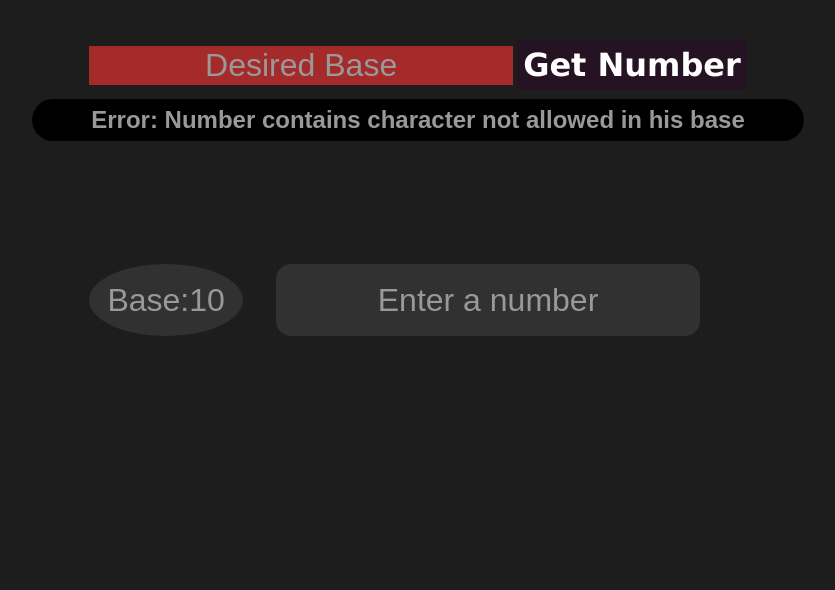
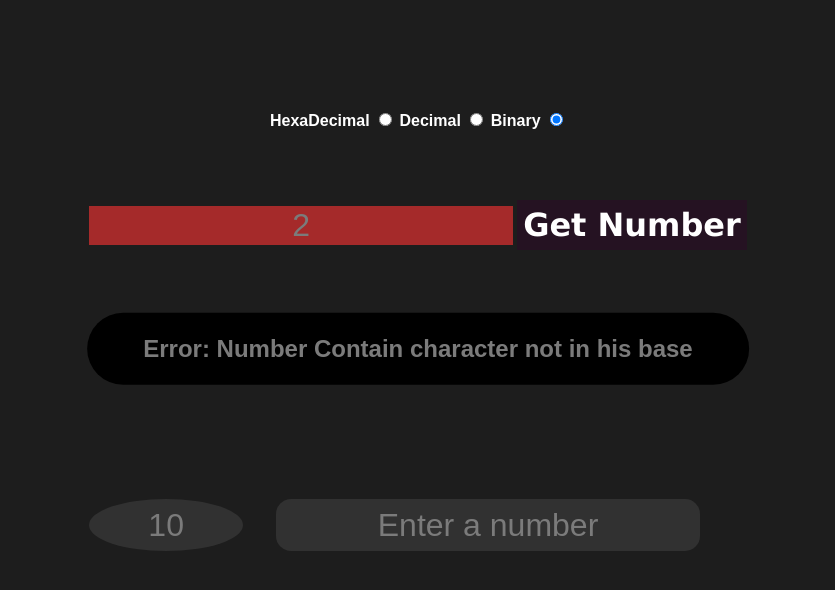
Before and after one commit to VI-RaYaN609/My-Projects-and-learning, a website: page JAVA-Script/Learning/Projects/HEX-BIN-Converter/index.html in a window 1280 px wide. Both pictures are taken after a click on the button "Get Number". Shown: the whole page, without its empty margins (222-1057 px from the left). Drawn offline with Linux system fonts and the light colour scheme.

Commit message:
index.html

```diff
--- a/JAVA-Script/Learning/Projects/HEX-BIN-Converter/index.html
+++ b/JAVA-Script/Learning/Projects/HEX-BIN-Converter/index.html
@@ -7,40 +7,42 @@
     <style>
         body{
             background-color: rgb(29, 29, 29);;
-            display: flex;
-            justify-content: center;
-            height: 100vh;
-            align-items: center;
-            overflow: hidden;
-            margin: 0;
+            margin: 0px;
             color: white;
+        }
+        #radio-buttons{
+            position: absolute;
+            left: 50%;
+            top: 15%;
+            transform:translate(-50%,-50%);
+            font-family: arial;
+            font-weight: bold;
+            font-size: 1em;
         }
         #container{
             display: grid;
             gap: 50px;
             position: absolute;
             left: 50%;
-            top: 30%;
+            top: 50%;
             transform: translate(-50%,-50%);
-            border: none;
             width: 100%;
             justify-content: center;
             height: 50%;
-            background-color: rgb(29, 29, 29);
         }
         input{
             text-align: center;
             color: white;
         }
         #display{
-            position: absolute;
-            top: 20%;
+            position: relative;
             left: 50%;
             transform: translate(-50%,-50%);
             background-color: black;
             color: white;
-            width: 60%;
-            height: 10%;
+            width: 100%;
+            height: 70%;
+            min-height: 50px;
             border: none;
             font-size: 1.5rem;
             font-family: Arial, Helvetica, sans-serif;
@@ -51,6 +53,19 @@
             background-color: brown;
             border: none;
             font-size: 2rem;
+        }
+        button{
+            background-color: rgb(37, 18, 34);
+            color: white;
+            font-family: Verdana, Geneva, Tahoma, sans-serif;
+            font-weight:bolder;
+            border: none;
+            height: 50px;
+            font-size: 2rem;
+        }
+        button:hover{
+            background-color: rgb(22, 11, 24);
+            color: rgb(153, 153, 153);
         }
         #buttons{
             display: flex;
@@ -73,29 +88,25 @@
             font-size: 2rem;
             border-radius: 50%;
         }
-        button{
-            background-color: rgb(37, 18, 34);
-            color: white;
-            font-family: Verdana, Geneva, Tahoma, sans-serif;
-            font-weight:bolder;
-            border: none;
-            height: 50px;
-            font-size: 2rem;
-        }
-        button:hover{
-            background-color: rgb(22, 11, 24);
-            color: rgb(153, 153, 153);
-        }
+
 
     </style>
 </head>
 <body>
+    <div id="radio-buttons">
+        <label>HexaDecimal</label>
+        <input id="hexa" type="radio" name="ik">
+        <label>Decimal</label>
+        <input id="decimal" type="radio" name="ik">
+        <label>Binary</label>
+        <input id="binary" type="radio" name="ik">
+    </div>
     <div id="container">
-        <input id="display" readonly>
         <div id="ele">
             <input type="text"id="Base">
             <button id="button" onclick="calc()">Get Number</button>
         </div>
+        <input id="display" readonly>
         <div id="buttons">
             <input id="inputbase">
             <input id="input">
@@ -106,51 +117,64 @@
         const input = document.getElementById("input")
         const inputbase= document.getElementById("inputbase")
         const base = document.getElementById("Base")
+        const hex = document.getElementById("hexa")
+        const decimal = document.getElementById("decimal")
+        const binary = document.getElementById("binary")
         display.value=``
         input.value = `Enter a number`
-        inputbase.value=`Base:10`
-        base.value = `Desired Base`
+        inputbase.value=`10`
+        base.value = `2`
+        hex.checked=false
+        decimal.checked=false
+        binary.checked=true
         const elements = [display,input,base,inputbase]
         for(let ele of elements){
-            ele.style.color = `rgb(153, 153, 153)`
+            ele.style.color = `rgb(123, 123, 123)`
         }
 
-
-        function val0(element){
-            element.value = ``
-        }
-
-        function hover(){
+        function main(){
             input.addEventListener("mousedown",function(){
                 input.value =``
                 input.style.color=`white`
             })
             base.addEventListener("mousedown",function(){
                 base.value =``
+                hex.checked=false
+                decimal.checked=false
+                binary.checked=false
                 base.style.color=`white`
             })
             inputbase.addEventListener("mousedown",function(){
                 inputbase.value =``
                 inputbase.style.color=`white`
             })
-        }
+            hex.addEventListener("change", function () {
+                if (hex.checked) {base.value = "16";base.style.color=`white`}})
+            decimal.addEventListener("change", function () {
+                if (decimal.checked) {base.value = "10";base.style.color=`white`}})
+            binary.addEventListener("change", function () {
+                if (binary.checked) {base.value = "2";base.style.color=`white`}})
+
+            }
         let numbers = ["0","1","2","3","4","5","6","7","8","9","a","b","c","d","e","f"]
         function calc(){
             try{
-                let numbase = Number(inputbase.value)
+                let numbase = inputbase.value
+                if (isNaN(Number(base.value))||Number(base.value)<2){throw new Error("The Desired Base must be a number and cannot be smaller than 2")}
+                if(isNaN(numbase)||numbase<2){throw new Error("NumberBase must be a number and cannot be smaller than 2")}
                 const basenums = numbers.slice(0,numbase)
+                console.log(input.value)
                 for(let char in input.value){
-                    console.log(input.value[char])
-                    if(!(String(input.value[char]) in basenums))
-                    {throw new Error("Number contains character not allowed in his base")}
+                    if(!numbers.includes(input.value[char].toLowerCase())){throw new Error("Please Enter a valid number")}
+                    if(!basenums.includes(input.value[char].toLowerCase())){throw new Error("Number Contain character not in his base")}
                 }
-                let num = parseInt(input.value,numbase)
-                console.log(num)
-                display.value = num.toString(base.value)
+
+                let Decimalnum = parseInt(input.value,numbase)
+                display.value = Decimalnum.toString(base.value)
             }
             catch(error){display.value=`${error}`}
         }
-        hover()
+        main()
     </script>
 </body>
 </html>
```
